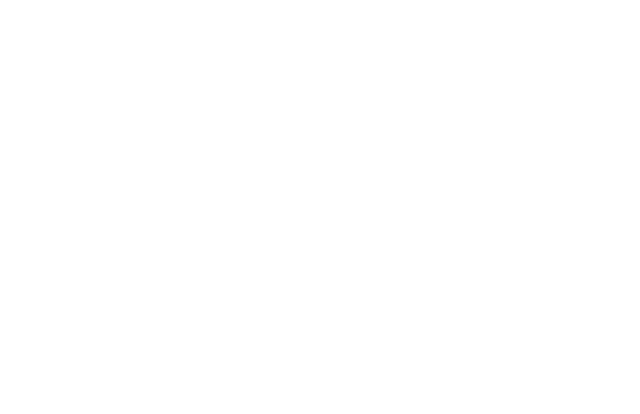
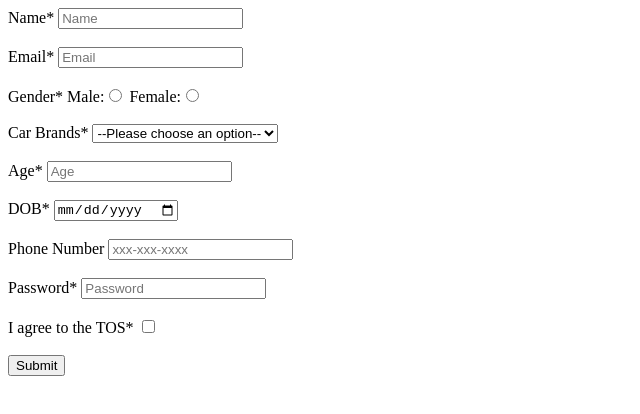
Before and after one commit to acciojob/signup-form-car-Mahakpreetk, a website: page main.html in a window 1280 px wide. Shown: the whole page, without its empty margins (0-640 px from the left). Drawn offline with Linux system fonts and the light colour scheme.

Commit message:
created a submission

```diff
--- a/main.html
+++ b/main.html
@@ -8,6 +8,64 @@
 
 <body>
 	<!-- the entire body must be written by student -->
+  <form method="post">
+       <div>
+		   <label for="name">Name*</label>
+		   <input type="text" id="name" name="name" placeholder="Name" required>
+	   </div>
+	  <br>
+	  <div>
+		   <label for="email">Email*</label>
+		   <input type="email" id="email" name="email" placeholder="Email" required>
+	   </div>
+	  <br>
+	   <div>
+		   <label for="gender">Gender*</label>
+		   Male:<input type="radio" id="gender" name="gender" required>
+		    Female:<input type="radio" id="gender" name="gender" required>
+	   </div>
+	  <br>
+	  <div>
+		   <label for="cars">Car Brands*</label>
+		   <select name="cars" id="cars" required>
+			   <option value="">--Please choose an option--</option>
+			   <option value="BMW">BMW</option>
+			   <option value="Audi">Audi</option>
+			   <option value="Mercedez">Mercedez</option>
+		   </select>
+	   </div>
+	  <br>
+	  <div>
+		  <label for="age">Age*</label>
+		  <input type="number" id="age" name="age" placeholder="Age" required>
+	  </div>
+	  <br>
+	  <div>
+		  <label for="dob">DOB*</label>
+		  <input type="date" id="dob" name="dob" required>
+	  </div>
+	  <br>
+	  <div>
+		  <label for="Number">Phone Number</label>
+		  <input type="number" id="Number" name="Number" placeholder="xxx-xxx-xxxx">
+	  </div>
+	   <br>
+	  <div>
+		  <label for="password">Password*</label>
+		  <input type="password" id="password" name="password" placeholder="Password">
+	  </div>
+	  <br>
+  <div>
+    <label for="tos">I agree to the TOS*</label>
+    <input type="checkbox" id="tos" name="tos" required>
+  </div>
+	  <br>
+	  <button type="submit">Submit</button>
+  </form>
+
+
+
+
     <script type="text/javascript" src="./script.js">
 </script>
 
```
